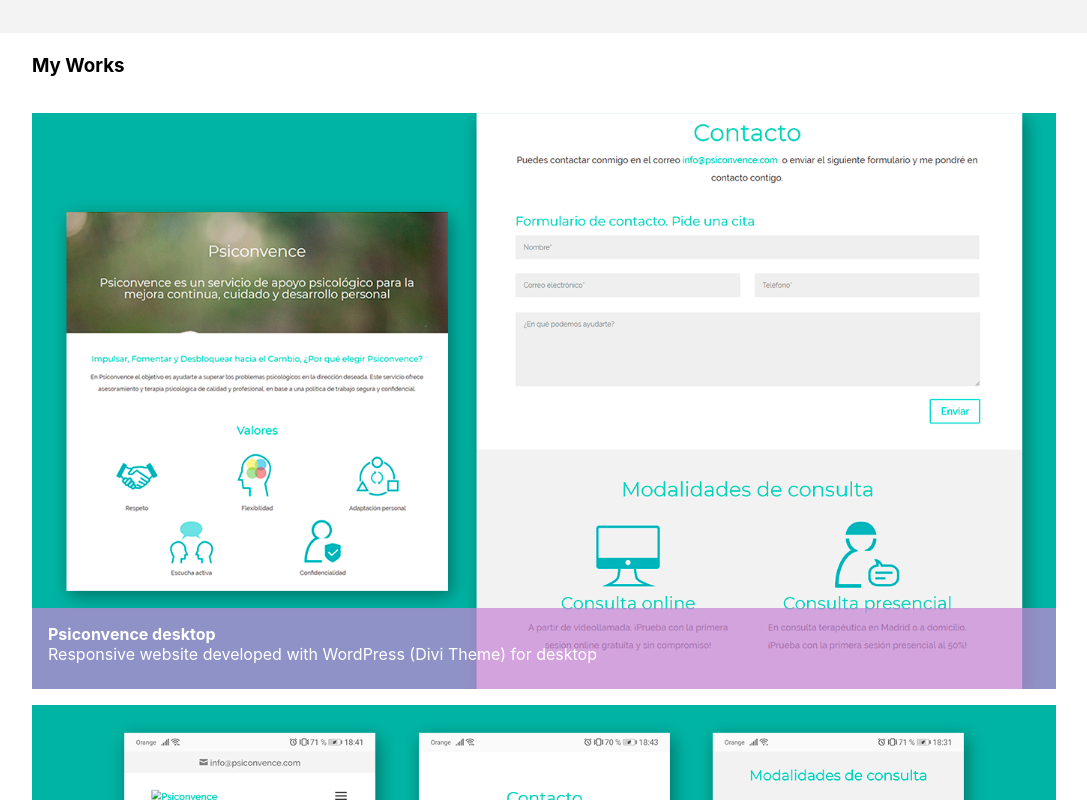
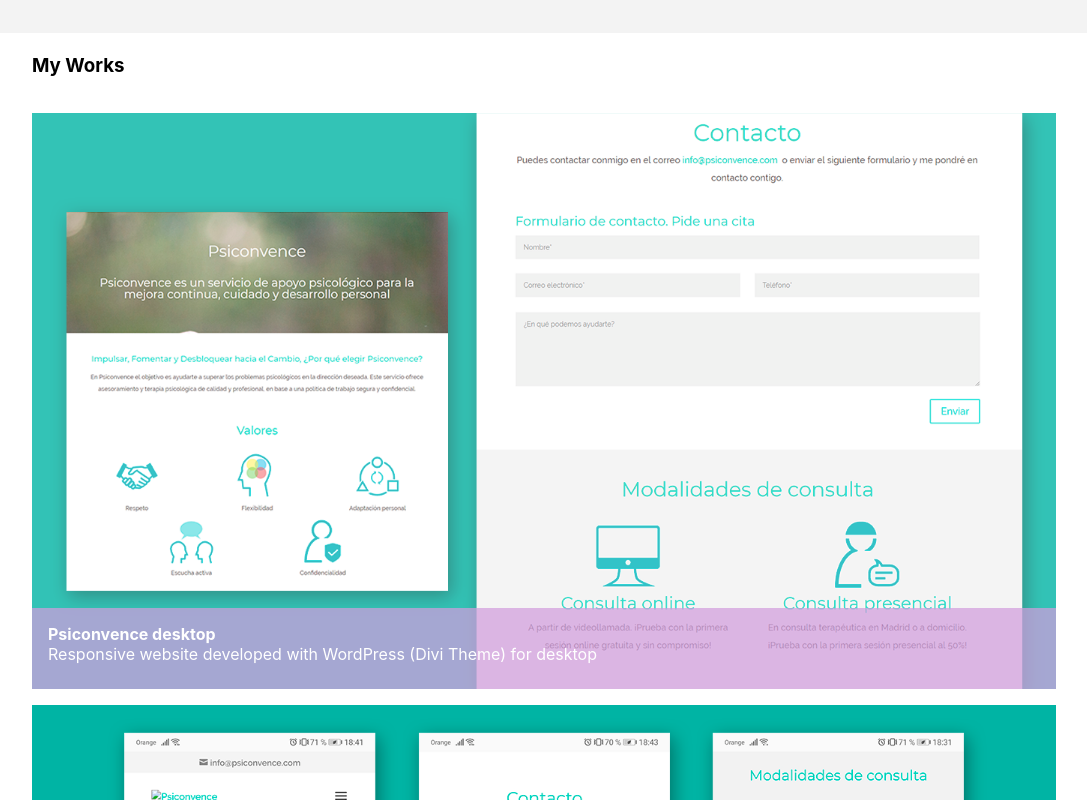
Before and after one commit to mapereda/mpereda-portfolio, a React (Create React App) app in the folder my-portfolio/: page / in a window 1280 px wide. In both pictures the pointer is over the element 640 px from the left and 927 px from the top of the page. Shown: the part 527-1327 px from the top of the page, without its empty margins (96-1183 px from the left). Built offline with nearby package versions, Linux system fonts and the light colour scheme.

Commit message:
work hover

```diff
--- a/my-portfolio/src/App.css
+++ b/my-portfolio/src/App.css
@@ -108,6 +108,11 @@
   grid-template-rows: auto 14%;
 }
 
+.Work:hover{
+  opacity: .8;
+  cursor: pointer;
+}
+
 .Work img{
   width: 100%;
   height: auto;
```
